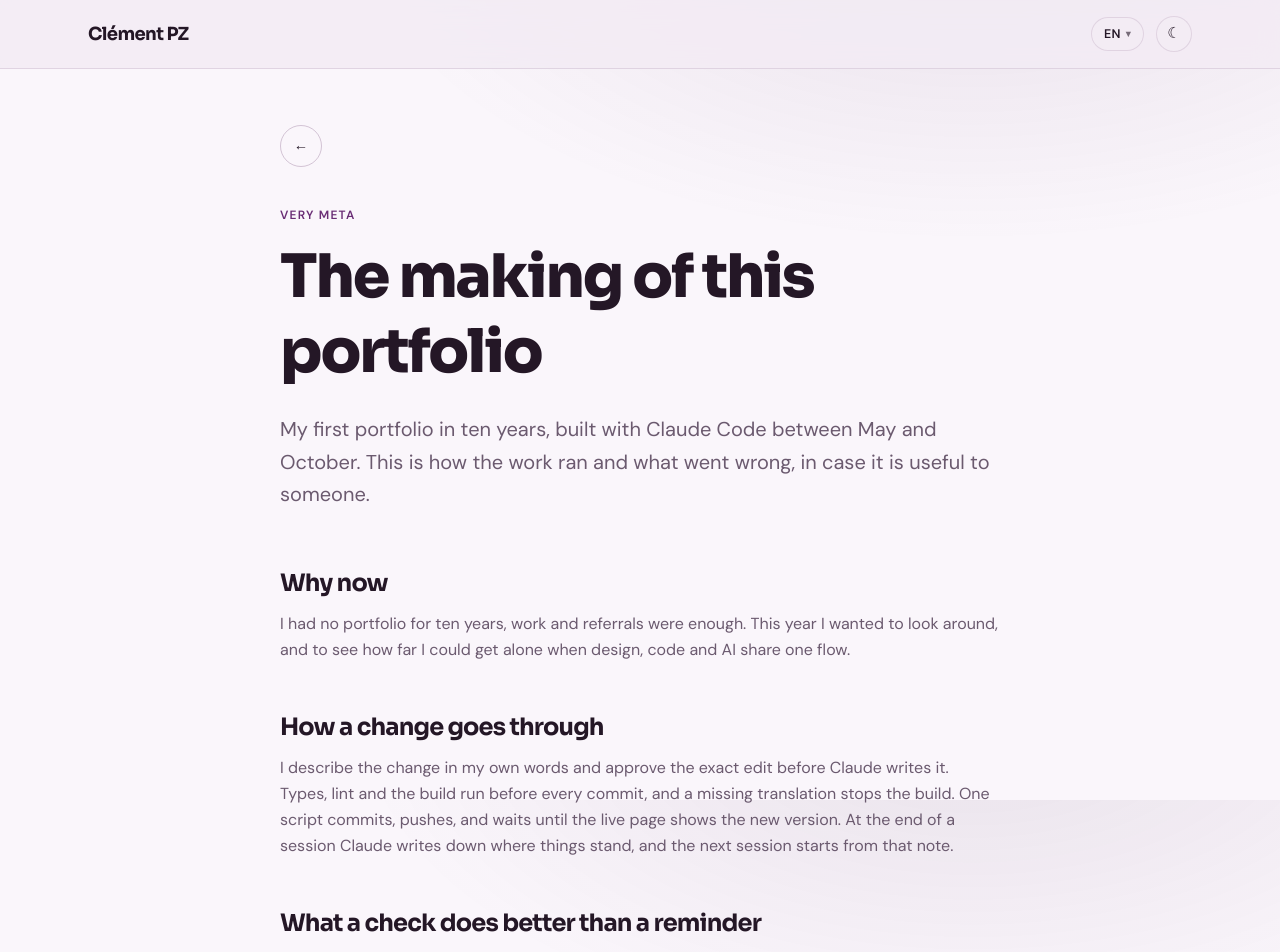
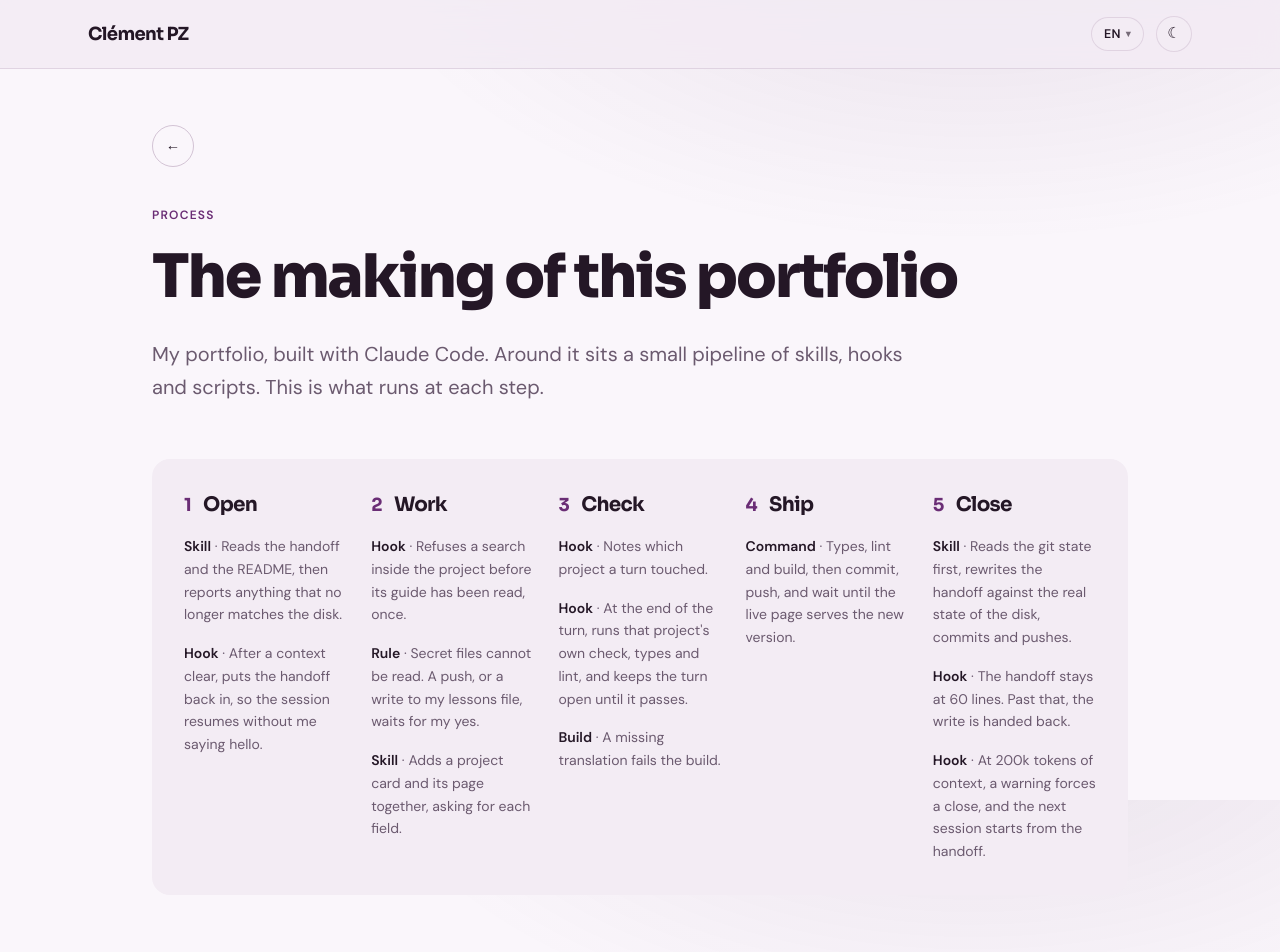
Before and after one commit to ClementPZ/clementpz-portfolio, a Next.js app: page /making-of in a window 1280 px wide. Shown: the top 952 px of the page. Built offline with nearby package versions, Linux system fonts and the light colour scheme.

Commit message:
Rebuild the making-of page as the real build pipeline

```diff
--- a/src/app/making-of/page.tsx
+++ b/src/app/making-of/page.tsx
@@ -5,7 +5,7 @@ import { MakingOfContent } from "../../components/MakingOfContent";
 export const metadata: Metadata = pageMeta(
   "/making-of",
   "The making of this portfolio · Clément PZ",
-  "Why this portfolio exists after ten years without one, and how far design, code and AI can be pushed in a single flow.",
+  "The skills, hooks and scripts around each step of building this portfolio, from opening a session to closing it.",
 );
 
 export default function MakingOfPage() {
--- a/src/components/MakingOfContent.tsx
+++ b/src/components/MakingOfContent.tsx
@@ -7,14 +7,16 @@ import { BackHome } from "./BackHome";
 import { makingOfText } from "../data/i18n";
 import { useLocale } from "./LocaleProvider";
 
+// Le pipeline en cinq étapes, lu de gauche à droite sur bureau, de haut en bas
+// sur mobile. Une seule hiérarchie : la taille, pas de bordure ni de pastille.
 export function MakingOfContent() {
   const { locale } = useLocale();
-  const t = makingOfText[locale];
+  const t = makingOfText[locale] ?? makingOfText.en;
   return (
     // id="top" : cible du logo de la Nav (href="#top"), comme sur la home.
     <div id="top">
       <Nav />
-      <main className="max-w-3xl mx-auto px-6 pt-10 pb-24 sm:pt-14">
+      <main className="max-w-5xl mx-auto px-6 pt-10 pb-24 sm:pt-14">
         <div className="mb-10">
           <BackHome />
         </div>
@@ -28,27 +30,56 @@ export function MakingOfContent() {
           {t.title}
         </h1>
         <p
-          className="text-lg sm:text-xl leading-relaxed mb-14"
+          className="text-lg sm:text-xl leading-relaxed mb-14 max-w-3xl"
           style={{ color: "var(--text-muted)" }}
         >
           {t.intro}
         </p>
 
-        <div className="space-y-12">
-          {t.sections.map((s) => (
-            <section key={s.heading}>
+        <div className="panel p-5 sm:p-8">
+          <ol className="grid gap-8 lg:grid-cols-5 lg:gap-6">
+            {t.stages.map((stage, i) => (
+              <li key={stage.title}>
+                <div className="flex items-baseline gap-3 mb-4">
+                  <span
+                    className="font-display font-bold text-lg"
+                    style={{ color: "var(--accent)" }}
+                  >
+                    {i + 1}
+                  </span>
+                  <h2 className="font-display font-bold text-xl">{stage.title}</h2>
+                </div>
+                <ul className="space-y-4">
+                  {stage.items.map((item) => (
+                    <li
+                      key={item.text}
+                      className="text-sm leading-relaxed"
+                      style={{ color: "var(--text-muted)" }}
+                    >
+                      <span className="font-semibold" style={{ color: "var(--text)" }}>
+                        {item.kind}
+                      </span>
+                      {" · "}
+                      {item.text}
+                    </li>
+                  ))}
+                </ul>
+              </li>
+            ))}
+          </ol>
+        </div>
+
+        <section className="mt-14 max-w-3xl">
           <h2 className="font-display text-xl sm:text-2xl font-bold mb-3">
-                {s.heading}
+            {t.handoffTitle}
           </h2>
           <p
             className="text-base leading-relaxed"
             style={{ color: "var(--text-muted)" }}
           >
-                {s.body}
+            {t.handoffBody}
           </p>
         </section>
-          ))}
-        </div>
 
         <div className="mt-16">
           <Link href="/" className="btn-ghost">
--- a/src/data/i18n.ts
+++ b/src/data/i18n.ts
@@ -535,114 +535,106 @@ export const statusText: Record<Locale, Record<StatusKey, string>> = {
 };
 
 // ============================================================================
-// Page /making-of — le portfolio expliqué comme projet du portfolio (méta).
-// Chaque affirmation vient du dépôt : commits, scripts, hooks, notes de session.
-// ============================================================================
-
-export const makingOfText: Record<
-  Locale,
-  {
-    kicker: string;
-    title: string;
-    intro: string;
-    sections: { heading: string; body: string }[];
-    backHome: string;
-  }
-> = {
+// Page /making-of — le pipeline réel autour du portfolio : skills, hooks, scripts.
+// Chaque ligne décrit un mécanisme qui existe dans le dépôt ou dans le vault.
+// FR et ES absents tant que l'anglais n'est pas validé : la page retombe sur EN.
+// ============================================================================
+
+type MakingOfCopy = {
+  kicker: string;
+  title: string;
+  intro: string;
+  stages: { title: string; items: { kind: string; text: string }[] }[];
+  handoffTitle: string;
+  handoffBody: string;
+  backHome: string;
+};
+
+export const makingOfText: { en: MakingOfCopy } & Partial<Record<Locale, MakingOfCopy>> = {
   en: {
-    kicker: "Very meta",
+    kicker: "Process",
     title: "The making of this portfolio",
     intro:
-      "My first portfolio in ten years, built with Claude Code between May and October. This is how the work ran and what went wrong, in case it is useful to someone.",
-    sections: [
-      {
-        heading: "Why now",
-        body: "I had no portfolio for ten years, work and referrals were enough. This year I wanted to look around, and to see how far I could get alone when design, code and AI share one flow.",
-      },
-      {
-        heading: "How a change goes through",
-        body: "I describe the change in my own words and approve the exact edit before Claude writes it. Types, lint and the build run before every commit, and a missing translation stops the build. One script commits, pushes, and waits until the live page shows the new version. At the end of a session Claude writes down where things stand, and the next session starts from that note.",
-      },
-      {
-        heading: "What a check does better than a reminder",
-        body: "Rules I only wrote down got forgotten, so I moved the important ones into checks. Every visible text needs its three languages. A dash in the copy fails the lint. Colors are tokens, so both themes work. A session that searches the project before reading its guide is stopped once.",
-      },
-      {
-        heading: "What went wrong",
-        body: "The French came out as English with French words, three times, and I corrected it each time. I now proofread the French, and the English and Spanish are adapted from it, never word for word. Twice a control was called fixed after looking at it, not after trying it: a reaction button, and a phone mockup that was sharp but flat. Controls are now tested by using them, and mockups judged zoomed in.",
-      },
-      {
-        heading: "Four themes, then two",
-        body: "The first version had four brand themes: Spotify, Wise, Apple and Airbnb. I kept one look, in dark and light, and archived the others.",
+      "My portfolio, built with Claude Code. Around it sits a small pipeline of skills, hooks and scripts. This is what runs at each step.",
+    stages: [
+      {
+        title: "Open",
+        items: [
+          {
+            kind: "Skill",
+            text: "Reads the handoff and the README, then reports anything that no longer matches the disk.",
+          },
+          {
+            kind: "Hook",
+            text: "After a context clear, puts the handoff back in, so the session resumes without me saying hello.",
+          },
+        ],
+      },
+      {
+        title: "Work",
+        items: [
+          {
+            kind: "Hook",
+            text: "Refuses a search inside the project before its guide has been read, once.",
+          },
+          {
+            kind: "Rule",
+            text: "Secret files cannot be read. A push, or a write to my lessons file, waits for my yes.",
+          },
+          {
+            kind: "Skill",
+            text: "Adds a project card and its page together, asking for each field.",
+          },
+        ],
+      },
+      {
+        title: "Check",
+        items: [
+          {
+            kind: "Hook",
+            text: "Notes which project a turn touched.",
+          },
+          {
+            kind: "Hook",
+            text: "At the end of the turn, runs that project's own check, types and lint, and keeps the turn open until it passes.",
+          },
+          {
+            kind: "Build",
+            text: "A missing translation fails the build.",
+          },
+        ],
+      },
+      {
+        title: "Ship",
+        items: [
+          {
+            kind: "Command",
+            text: "Types, lint and build, then commit, push, and wait until the live page serves the new version.",
+          },
+        ],
+      },
+      {
+        title: "Close",
+        items: [
+          {
+            kind: "Skill",
+            text: "Reads the git state first, rewrites the handoff against the real state of the disk, commits and pushes.",
+          },
+          {
+            kind: "Hook",
+            text: "The handoff stays at 60 lines. Past that, the write is handed back.",
+          },
+          {
+            kind: "Hook",
+            text: "At 200k tokens of context, a warning forces a close, and the next session starts from the handoff.",
+          },
+        ],
       },
     ],
+    handoffTitle: "The handoff",
+    handoffBody:
+      "It holds the state, the next step, the traps and the reasons behind decisions. No history, git has that. Sixty lines forces a choice about what a cold session needs.",
     backHome: "Back to the portfolio",
-  },
-  fr: {
-    kicker: "Très méta",
-    title: "Le making of de ce portfolio",
-    intro:
-      "Un premier portfolio après dix ans sans, construit avec Claude Code : plus de 200 commits depuis fin mai, dont plus de 60 rien qu'en octobre, et ce que le process m'a appris.",
-    sections: [
-      {
-        heading: "Pourquoi maintenant, après 10 ans sans",
-        body: "Dix ans de product design, aucun portfolio. Le travail et les recommandations suffisaient. Deux choses ont changé : l'envie de regarder ailleurs, et de tester une idée, jusqu'où un designer va seul quand design, code et IA partagent le même flow.",
-      },
-      {
-        heading: "Le chemin d'une modification",
-        body: "Je la décris avec mes mots et j'approuve la modification exacte avant qu'elle soit écrite. Claude l'écrit. Types, lint et build tournent avant chaque commit, et une traduction manquante fait échouer le build. Un seul script commit, pousse, puis attend que la page en ligne serve la nouvelle version. Une courte note garde l'état du chantier : la session suivante repart de là, pas de la mémoire.",
-      },
-      {
-        heading: "Ce que la machine impose",
-        body: "Une règle dans un prompt est une suggestion, donc celles qui comptent sont des contrôles. Le contenu vit dans deux fichiers. Chaque texte visible existe en trois langues, sinon le build s'arrête. Les couleurs sont des tokens qui tiennent dans les deux thèmes. Un tiret cadratin dans le texte fait échouer le lint. Une session qui fouille le projet avant d'en lire le guide est refusée une fois. Une session neuve installe seule ses dépendances.",
-      },
-      {
-        heading: "Ce qui a raté, et ce qui a changé",
-        body: "Le français est sorti trois fois en structure anglaise, corrigé à chaque fois par moi. Le français est désormais le mien et définitif, l'anglais et l'espagnol sont adaptés, jamais mot à mot. Un contrôle tactile a été déclaré réparé après l'avoir regardé, pas après l'avoir touché : un contrôle se vérifie en l'utilisant. Une note en vigueur a été écrasée par une plus ancienne : la dernière consigne gagne et la contradiction est signalée. Un mockup de téléphone est parti en cadre plat : il se juge maintenant en zoom, l'orientation vérifiée contre la mise en page.",
-      },
-      {
-        heading: "Quatre thèmes, puis deux",
-        body: "La première version avait quatre thèmes de marque : Spotify, Wise, Apple et Airbnb. Ils sont archivés, hors du bundle. Il reste un seul style signature, en dark et light, parce qu'un portfolio se juge sur le travail, pas sur un sélecteur de thème.",
-      },
-      {
-        heading: "Toujours en mouvement",
-        body: "De vrais cas pour NRC et Episource, les pages SpotA et Days, le plugin Builder expliqué. Ça bouge encore, c'est le principe.",
-      },
-    ],
-    backHome: "Retour au portfolio",
-  },
-  es: {
-    kicker: "Muy meta",
-    title: "El making of de este portafolio",
-    intro:
-      "Un primer portafolio tras diez años sin uno, construido con Claude Code: más de 200 commits desde finales de mayo, más de 60 solo en octubre, y lo que el proceso me enseñó.",
-    sections: [
-      {
-        heading: "Por qué ahora, tras 10 años sin uno",
-        body: "Diez años de product design, sin portafolio. El trabajo y las recomendaciones bastaban. Dos cosas cambiaron: quería mirar alrededor, y probar una idea, hasta dónde llega un diseñador solo cuando design, código e IA comparten el mismo flow.",
-      },
-      {
-        heading: "El camino de un cambio",
-        body: "Lo describo con mis palabras y apruebo el cambio exacto antes de que se escriba. Claude lo escribe. Tipos, lint y build corren antes de cada commit, y una traducción que falta hace fallar el build. Un solo script hace el commit, el push y espera a que la página en línea sirva la nueva versión. Una nota corta guarda el estado de la obra: la siguiente sesión parte de ahí, no de la memoria.",
-      },
-      {
-        heading: "Lo que impone la máquina",
-        body: "Una regla en un prompt es una sugerencia, así que las que importan son controles. El contenido vive en dos archivos. Cada texto visible existe en tres idiomas, o el build se detiene. Los colores son tokens que funcionan en los dos temas. Una raya larga en el texto hace fallar el lint. Una sesión que busca en el proyecto antes de leer su guía es rechazada una vez. Una sesión nueva instala sola sus dependencias.",
-      },
-      {
-        heading: "Qué salió mal, y qué cambió",
-        body: "El francés salió tres veces con estructura inglesa, y las tres lo corregí yo. Ahora el francés es mío y definitivo, el inglés y el español se adaptan, nunca palabra por palabra. Un control táctil se dio por arreglado tras mirarlo, no tras tocarlo: un control se verifica usándolo. Una nota vigente fue pisada por otra más antigua: gana la última instrucción y la contradicción se avisa. Un mockup de teléfono salió como marco plano: ahora se juzga con zoom, y la orientación se comprueba contra el diseño.",
-      },
-      {
-        heading: "Cuatro temas, luego dos",
-        body: "La primera versión tenía cuatro temas de marca: Spotify, Wise, Apple y Airbnb. Están archivados, fuera del bundle. Quedó un solo estilo propio, en dark y light, porque un portafolio se juzga por el trabajo, no por un selector de temas.",
-      },
-      {
-        heading: "Sigue en movimiento",
-        body: "Casos reales de NRC y Episource, las páginas de SpotA y Days, el plugin Builder explicado. Sigue cambiando, ese es el punto.",
-      },
-    ],
-    backHome: "Volver al portafolio",
   },
 };
 
```
Lines whose indentation alone changed are shown as unchanged.
